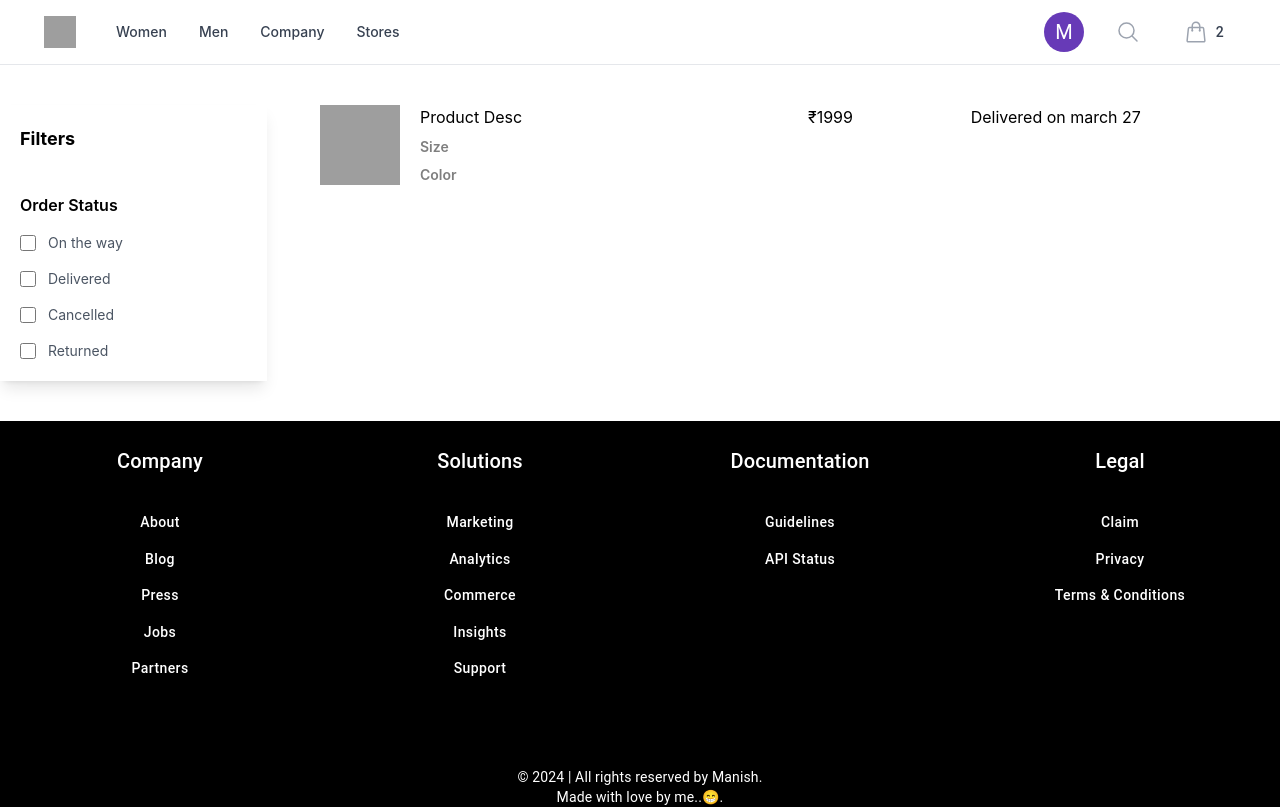
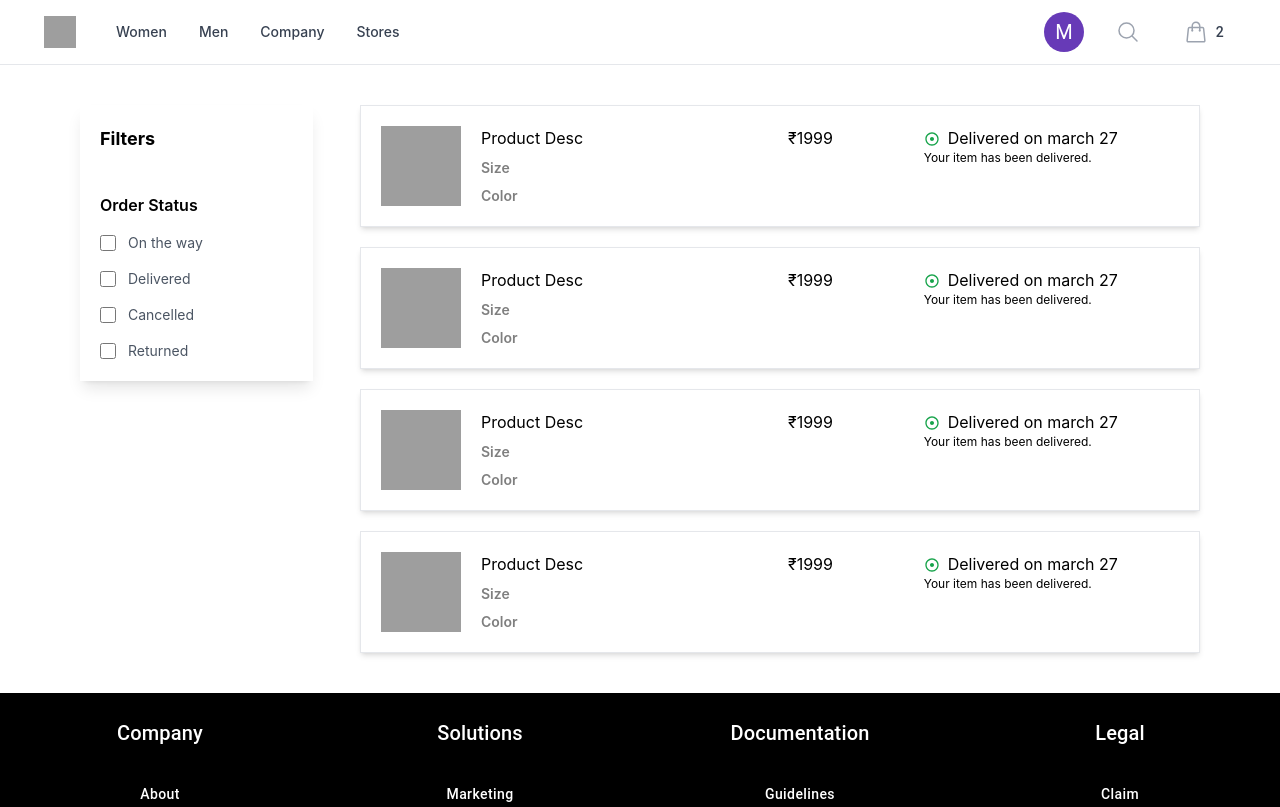
Before and after one commit to manish0to1/e-commerce, a React (Create React App) app: page / in a window 1280 px wide. Shown: the top 807 px of the page. Built offline with nearby package versions, Linux system fonts and the light colour scheme; grey boxes are pictures that could not be loaded.

Commit message:
ordercard and orderpage have been completed

```diff
--- a/src/customer/components/Order/OrderCard.jsx
+++ b/src/customer/components/Order/OrderCard.jsx
@@ -1,9 +1,10 @@
 import { Grid } from "@mui/material";
+import AdjustIcon from "@mui/icons-material/Adjust";
 import React from "react";
 
 const OrderCard = () => {
   return (
-    <div>
+    <div className="p-5 shadow-md hover:shadow-2xl border">
       <Grid container spacing={2} sx={{ justifyContent: "space-between" }}>
         <Grid item xs={6}>
           <div className="flex cursor-pointer">
@@ -24,9 +25,23 @@ const OrderCard = () => {
           <p>₹1999</p>
         </Grid>
         <Grid item xs={4}>
-          <p>
-            <span>Delivered on march 27</span>
-          </p>
+          {true && (
+            <div>
+              <p>
+                <AdjustIcon
+                  sx={{ width: "16px", height: "16px" }}
+                  className="text-sm text-green-600 mr-2 mb-0.5"
+                />
+                <span>Delivered on march 27</span>
+              </p>
+              <p className="text-xs">Your item has been delivered.</p>
+            </div>
+          )}
+          {false && (
+            <p>
+              <span>Expected Delivered on march 27</span>
+            </p>
+          )}
         </Grid>
       </Grid>
     </div>
--- a/src/customer/components/Order/OrderPage.jsx
+++ b/src/customer/components/Order/OrderPage.jsx
@@ -11,7 +11,7 @@ const OrderPage = () => {
   ];
 
   return (
-    <div>
+    <div className="px:5 lg:px-20">
       <Grid container sx={{ justifyContent: "space-between" }}>
         <Grid item xs={2.5}>
           <div className="h-auto shadow-lg bg-white p-5 sticky top-5">
@@ -39,7 +39,11 @@ const OrderPage = () => {
         </Grid>
 
         <Grid item xs={9}>
-          <OrderCard />
+          <div className="space-y-5">
+            {[1, 1, 1, 1].map((item) => (
+              <OrderCard />
+            ))}
+          </div>
         </Grid>
       </Grid>
     </div>
```
